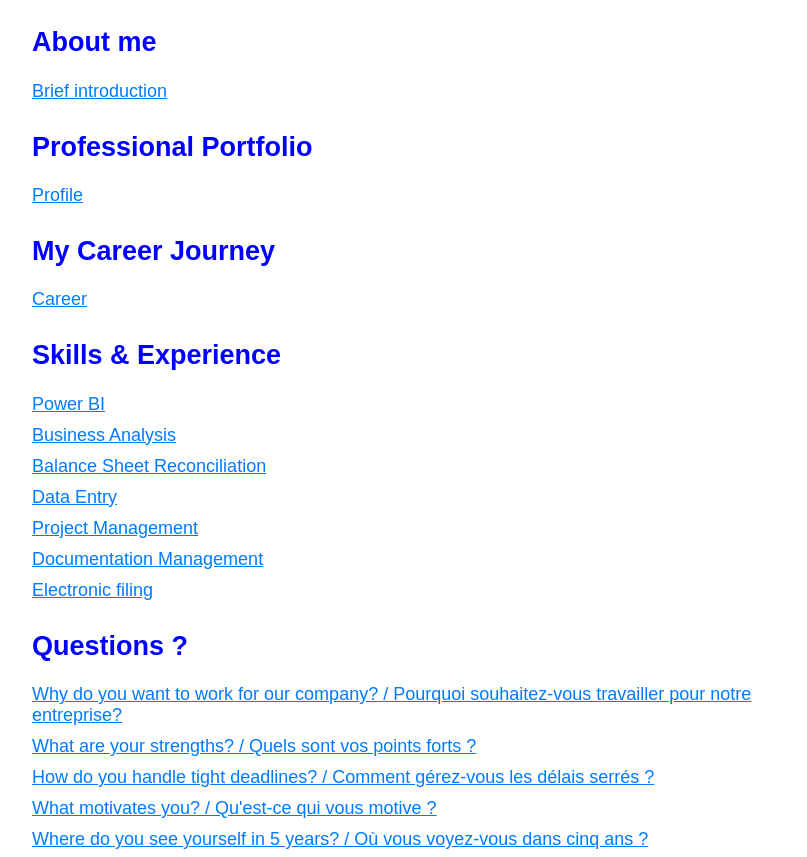
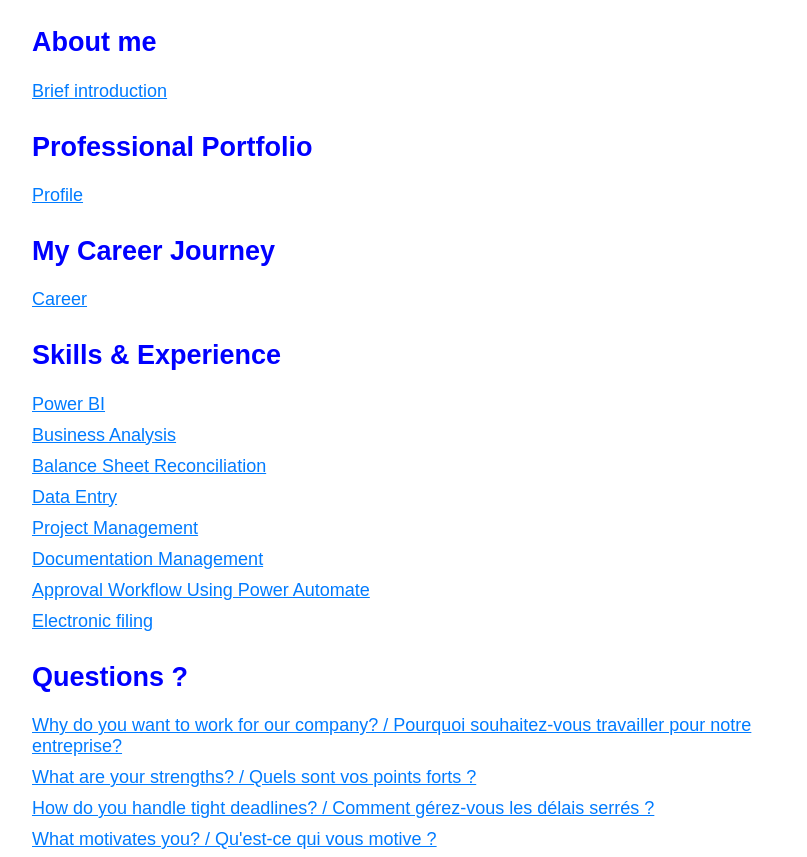
Before and after one commit to houzhihuil/houzhihuil.github.io, a plain HTML site: page index.html in a window 1280 px wide. Shown: the part 231-1088 px from the top of the page, without its empty margins (208-1015 px from the left). Drawn offline with Linux system fonts and the light colour scheme.

Commit message:
Update index.html

```diff
--- a/index.html
+++ b/index.html
@@ -48,6 +48,7 @@
           <li><a href="test.html"><u>Data Entry</u></a></li>
           <li><a href="test.html"><u>Project Management</u></a></li>
           <li><a href="test.html"><u>Documentation Management</u></a></li>
+          <li><a href="test.html"><u>Approval Workflow Using Power Automate</u></a></li>
           <li><a href="test.html"><u>Electronic filing</u></a></li>
         </ul>
       </nav>
```
